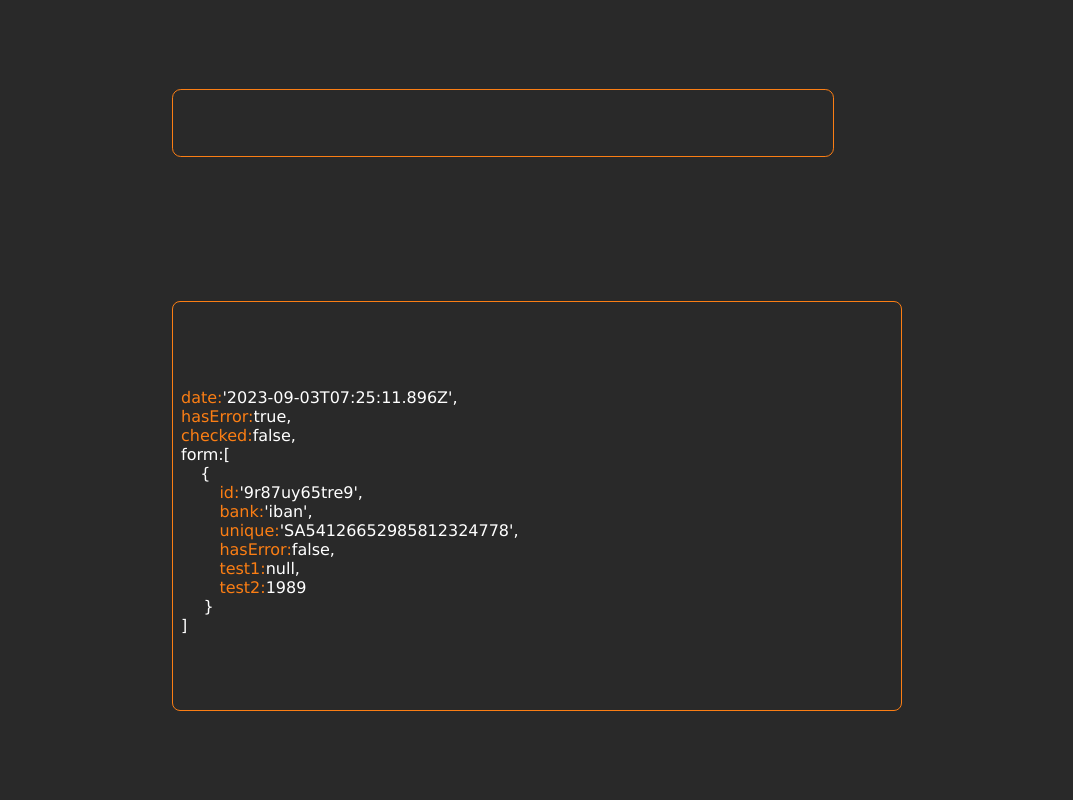
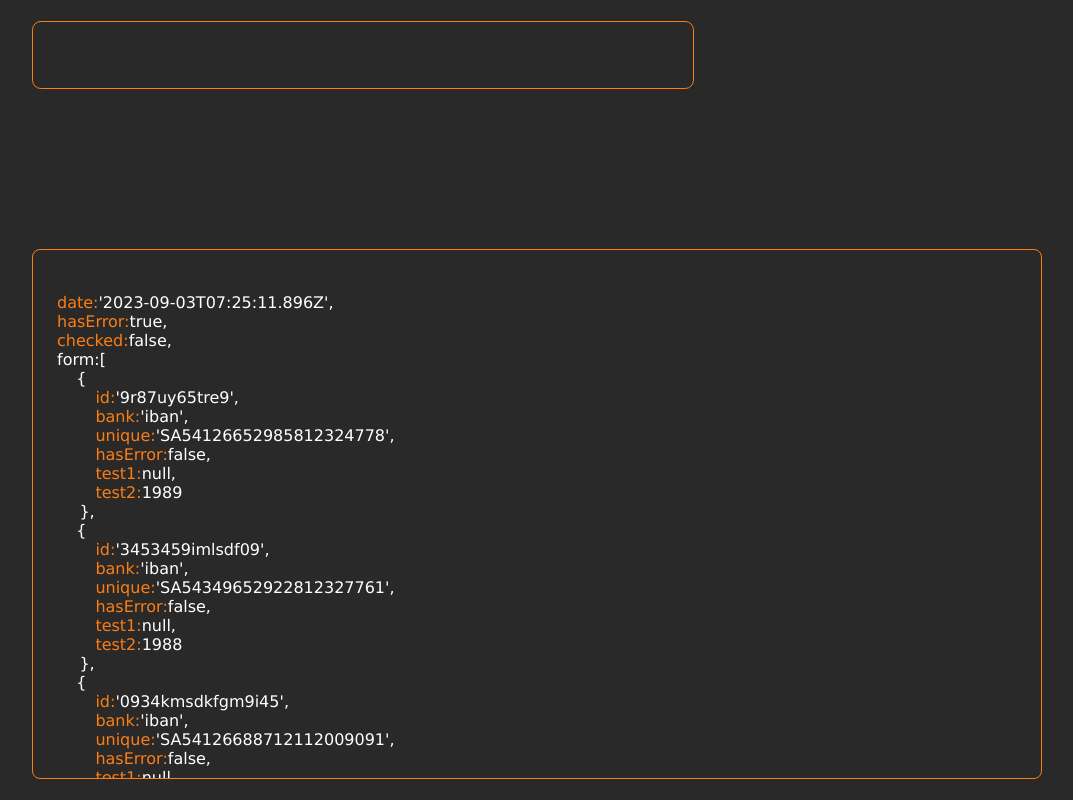
Before and after one commit to Dave86dev/jsonsurferTS, a React (Vite) app: page / in a window 1280 px wide. Shown: the whole page, without its empty margins (103-1176 px from the left). Built offline with nearby package versions, Linux system fonts and the light colour scheme.

Commit message:
feat: basic UI done, half life love!

```diff
--- a/src/App.css
+++ b/src/App.css
@@ -28,17 +28,14 @@ h4 {
 }
 
 .jsonContainer {
-  display: flex;
-  flex-direction: column;
-  justify-content: center;
-  align-items: left;
-  height: 25em;
-  width: 45em;
+  max-height: 30em;
+  width: 60em;
   overflow-y: auto;
   overflow-x: auto;
   padding: 0em 0em 0.5em 0.5em;
   border-radius: 0.5em;
   border: 0.05em solid #fb7e14;
+  padding: 1.5em;
 }
 
 .input {
@@ -66,7 +63,8 @@ h4 {
 }
 
 .value {
-  height: 1em;
-  margin-top: 2em;
+  height: 1rem;
+  margin-top: 3rem;
   color: white;
+  font-size: 1.1em;
 }
--- a/src/data/demoData.json
+++ b/src/data/demoData.json
@@ -10,6 +10,46 @@
             "hasError": false,
             "test1": null,
             "test2": 1989
+        },
+        {
+            "id": "3453459imlsdf09",
+            "bank": "iban",
+            "unique": "SA54349652922812327761",
+            "hasError": false,
+            "test1": null,
+            "test2": 1988
+        },
+        {
+            "id": "0934kmsdkfgm9i45",
+            "bank": "iban",
+            "unique": "SA54126688712112009091",
+            "hasError": false,
+            "test1": null,
+            "test2": 1987
+        },
+        {
+            "id": "dklm098543095094",
+            "bank": "iban",
+            "unique": "SA54126652981129867990",
+            "hasError": false,
+            "test1": null,
+            "test2": 1986
+        },
+        {
+            "id": "laksf0998043509",
+            "bank": "iban",
+            "unique": "SR334397902985812309384",
+            "hasError": false,
+            "test1": null,
+            "test2": 1985
+        },
+        {
+            "id": "amlksdfm094350945",
+            "bank": "iban",
+            "unique": "SR22398983328999969860",
+            "hasError": false,
+            "test1": null,
+            "test2": 1984
         }
     ]
 }
```
